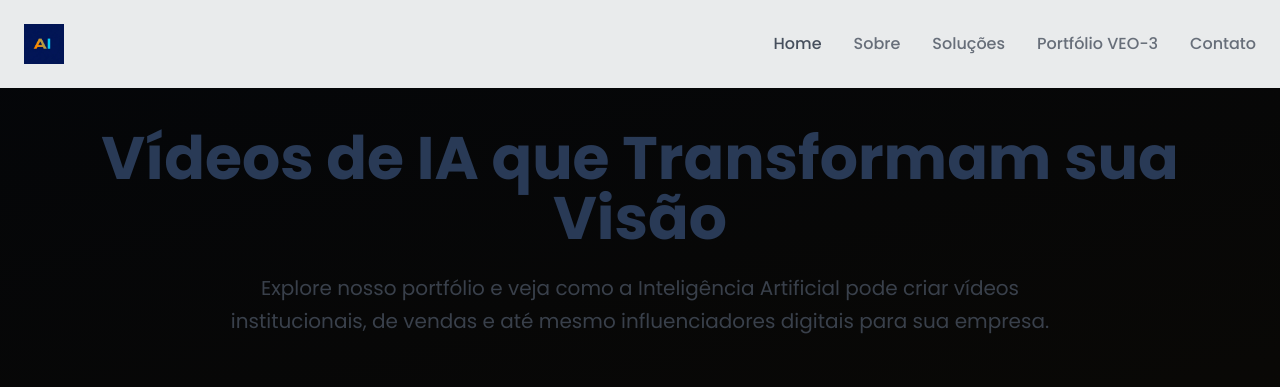
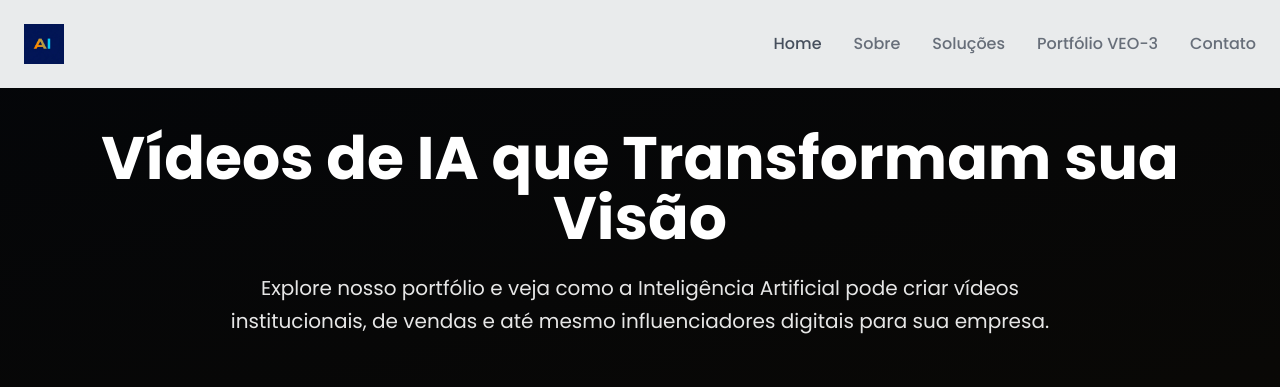
Before and after one commit to alef-tav/alavanca-ai-so-clean, a React (Vite) app: page /portfolio in a window 1280 px wide. Shown: the top 387 px of the page. Built offline with nearby package versions, Linux system fonts and the light colour scheme; no server answers; the database is empty.

Commit message:
Fix text color
Update text color to white for better legibility.

```diff
--- a/src/pages/Portfolio.tsx
+++ b/src/pages/Portfolio.tsx
@@ -262,10 +262,10 @@ const Portfolio = () => {
         {/* Hero Header Section */}
         <section className="py-16 px-6 bg-gradient-to-br from-primary/10 to-accent/5">
           <div className="container mx-auto text-center">
-            <h1 className="font-poppins font-bold text-4xl md:text-6xl text-primary mb-6 leading-tight">
+            <h1 className="font-poppins font-bold text-4xl md:text-6xl text-white mb-6 leading-tight">
               Vídeos de IA que Transformam sua Visão
             </h1>
-            <p className="font-poppins text-xl text-foreground/80 max-w-4xl mx-auto leading-relaxed">
+            <p className="font-poppins text-xl text-white/90 max-w-4xl mx-auto leading-relaxed">
               Explore nosso portfólio e veja como a Inteligência Artificial pode criar vídeos institucionais,
               de vendas e até mesmo influenciadores digitais para sua empresa.
             </p>
```
